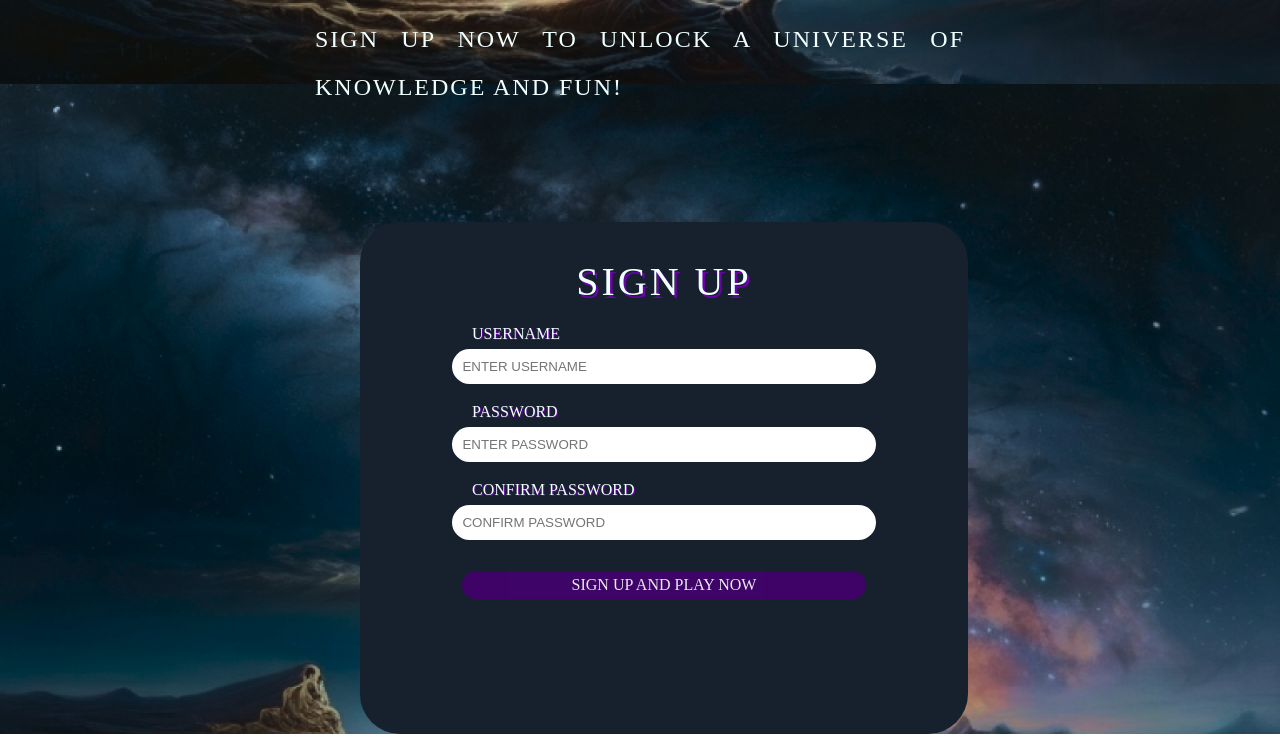
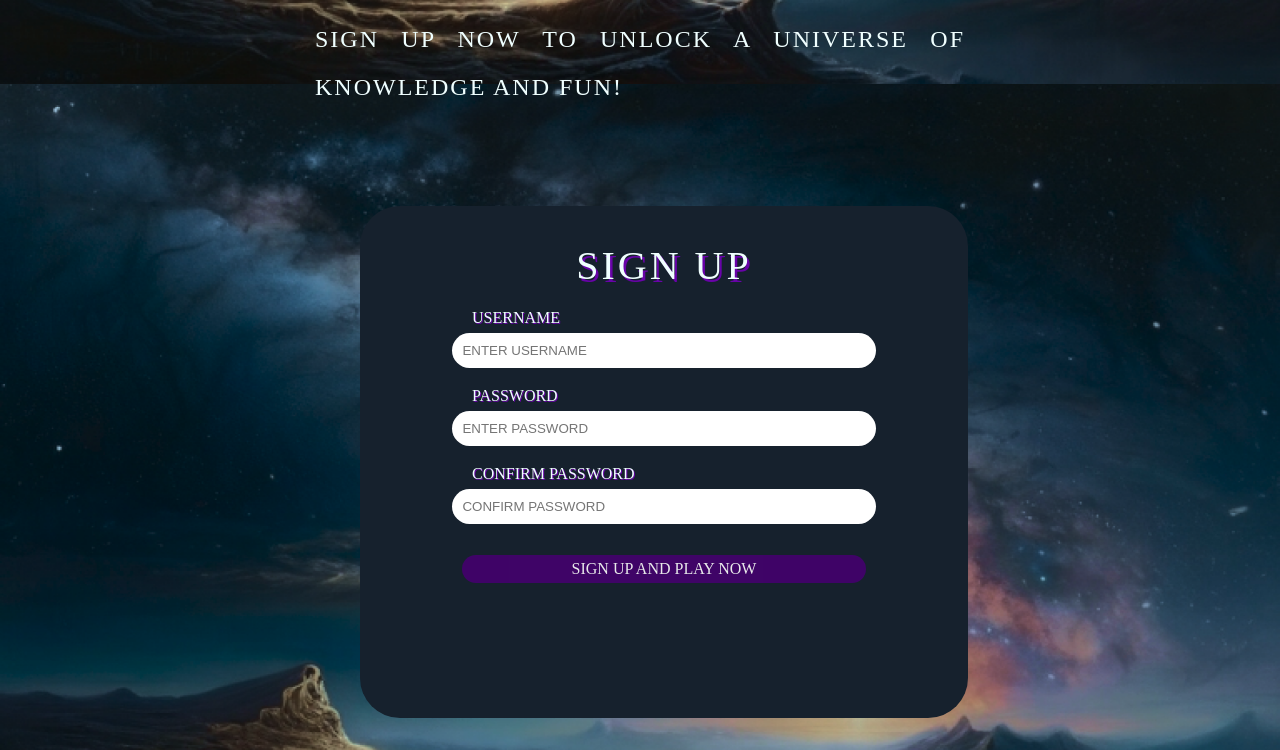
Before and after one commit to Anubhava2105/Celestial_Challenge, a plain HTML site: page index.html in a window 1280 px wide. Shown: the part 716-1466 px from the top of the page. Drawn offline with Linux system fonts and the light colour scheme; a web font is replaced by a local one.

Commit message:
webpage done
added home page with background image, made the signup page also made the quiz page and implemented js for quiz

```diff
--- a/quiz_style.css
+++ b/quiz_style.css
@@ -9,6 +9,7 @@
     color:azure;
     text-transform:uppercase;
     scroll-behavior: smooth;
+    scrollbar-width: thin;
 }
 body{
     background-image: url("../assets/Default_milky_way_edited.png");
@@ -28,8 +29,6 @@ body{
     font-size:2rem;
     margin:1rem;
     padding:.5rem;
-
-
 }
 h1{
     font-size: 2rem;
--- a/style.css
+++ b/style.css
@@ -57,7 +57,7 @@ h1 {
   justify-content: center;
   align-items: center;
   flex-wrap:wrap;
-  gap: 3rem;
+  gap: 2rem;
 }
 .info {
   font-size: 1.5rem;
@@ -100,6 +100,7 @@ h1 {
   background-color: #44016e;
 }
 .sign-right {
+  margin-bottom:2rem;
   margin-left:3rem;
   padding: 1rem;
   background-color: #16212d;
@@ -151,7 +152,7 @@ input[type="password"]:focus {
   color: #fff;
   position: relative;
   padding: 20px;
-  margin-top: 13rem;
+  margin-top: 3rem;
   width: 43vw;
   border-radius: 30px;
 }
```
